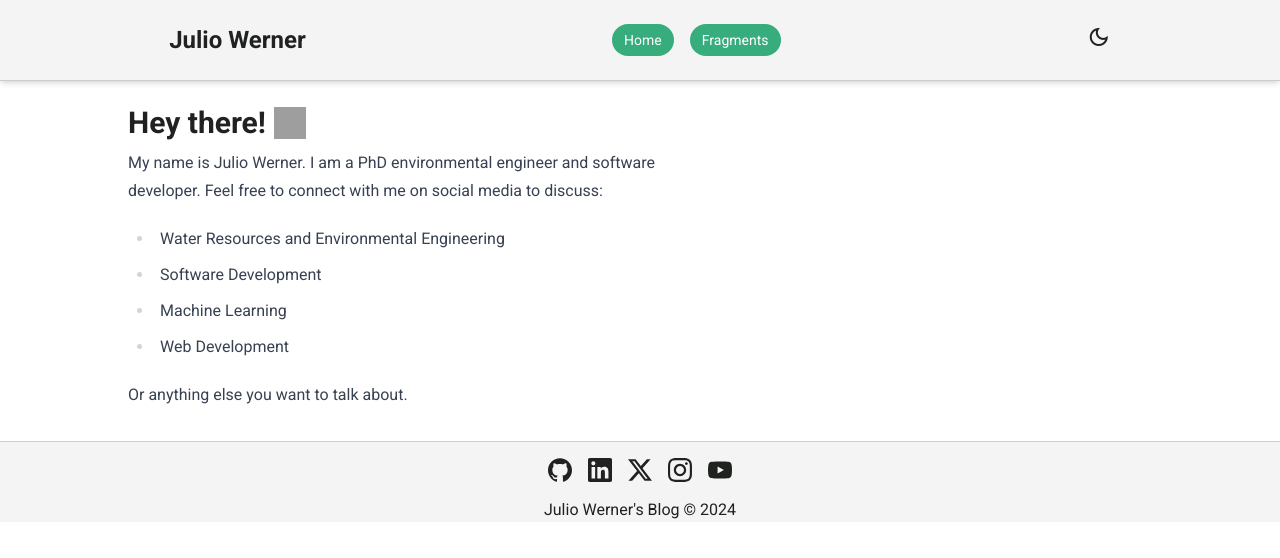
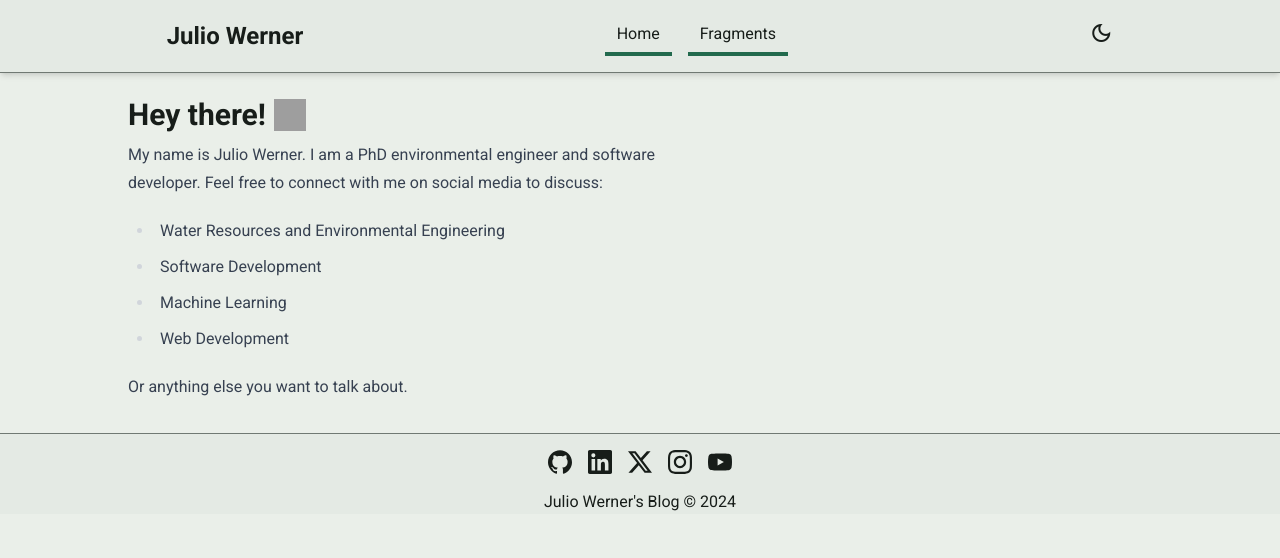
Before and after one commit to juliowerner/juliowerner.github.io, a SvelteKit app: page / in a window 1280 px wide. Shown: the top 558 px of the page. Built offline with nearby package versions, Linux system fonts and the light colour scheme; grey boxes are pictures that could not be loaded.

Commit message:
change colors

```diff
--- a/src/app.css
+++ b/src/app.css
@@ -3,52 +3,105 @@
 @tailwind utilities;
 
 :root {
-	/* Light mode by default */
-	--color-primary: 55, 172, 125;
-	--color-primary-focus: 21, 134, 88;
-	--color-primary-content: 255, 255, 255;
-
-	--color-secondary: 84, 113, 217;
-	--color-secondary-focus: 69, 94, 189;
-	--color-secondary-content: 255, 255, 255;
-
-	--color-base-100: 255, 255, 255;
-	--color-base-200: 244, 244, 245;
-	--color-base-300: 205, 205, 205;
-	--color-base-400: 183, 183, 183;
-	--color-base-content: 32, 34, 32;
-
-	--color-info: 85, 113, 218;
-	--color-info-content: 255, 255, 255;
-	--color-success: 55, 172, 125;
-	--color-success-content: 10, 53, 36;
-	--color-warning: 219, 212, 49;
-	--color-warning-content: 74, 73, 25;
-	--color-error: 192, 82, 67;
-	--color-error-content: 255, 231, 227;
+	--color-primary: 34, 106, 77;
+	--color-surface-tint: 34, 106, 77;
+	--color-on-primary: 255, 255, 255;
+	--color-primary-container: 169, 242, 204;
+	--color-on-primary-container: 0, 33, 20;
+	--color-secondary: 77, 99, 87;
+	--color-on-secondary: 255, 255, 255;
+	--color-secondary-container: 207, 233, 216;
+	--color-on-secondary-container: 10, 31, 22;
+	--color-tertiary: 61, 100, 115;
+	--color-on-tertiary: 255, 255, 255;
+	--color-tertiary-container: 192, 233, 251;
+	--color-on-tertiary-container: 0, 31, 41;
+	--color-error: 186, 26, 26;
+	--color-on-error: 255, 255, 255;
+	--color-error-container: 255, 218, 214;
+	--color-on-error-container: 65, 0, 2;
+	--color-background: 245, 251, 245;
+	--color-on-background: 23, 29, 25;
+	--color-surface: 245, 251, 245;
+	--color-on-surface: 23, 29, 25;
+	--color-surface-variant: 220, 229, 221;
+	--color-on-surface-variant: 64, 73, 67;
+	--color-outline: 112, 121, 115;
+	--color-outline-variant: 192, 201, 193;
+	--color-shadow: 0, 0, 0;
+	--color-scrim: 0, 0, 0;
+	--color-inverse-surface: 44, 50, 46;
+	--color-inverse-on-surface: 237, 242, 236;
+	--color-inverse-primary: 142, 213, 177;
+	--color-primary-fixed: 169, 242, 204;
+	--color-on-primary-fixed: 0, 33, 20;
+	--color-primary-fixed-dim: 142, 213, 177;
+	--color-on-primary-fixed-variant: 0, 82, 55;
+	--color-secondary-fixed: 207, 233, 216;
+	--color-on-secondary-fixed: 10, 31, 22;
+	--color-secondary-fixed-dim: 180, 204, 189;
+	--color-on-secondary-fixed-variant: 54, 75, 64;
+	--color-tertiary-fixed: 192, 233, 251;
+	--color-on-tertiary-fixed: 0, 31, 41;
+	--color-tertiary-fixed-dim: 165, 205, 222;
+	--color-on-tertiary-fixed-variant: 36, 76, 90;
+	--color-surface-dim: 214, 219, 214;
+	--color-surface-bright: 245, 251, 245;
+	--color-surface-container-lowest: 255, 255, 255;
+	--color-surface-container-low: 240, 245, 239;
+	--color-surface-container: 234, 239, 233;
+	--color-surface-container-high: 228, 234, 228;
+	--color-surface-container-highest: 222, 228, 222;
 }
 
 .dark {
-	--color-primary: 55, 172, 125;
-	--color-primary-focus: 21, 134, 88;
-	--color-primary-content: 255, 255, 255;
-
-	--color-secondary: 85, 113, 218;
-	--color-secondary-focus: 69, 94, 189;
-	--color-secondary-content: 255, 255, 255;
-
-	--color-base-400: 176, 176, 176;
-	--color-base-300: 121, 121, 121;
-	--color-base-200: 71, 71, 71;
-	--color-base-100: 29, 32, 29;
-	--color-base-content: 233, 239, 237;
-
-	--color-info: 133, 137, 255;
-	--color-info-content: 0, 0, 0;
-	--color-success: 55, 172, 125;
-	--color-success-content: 10, 53, 36;
-	--color-warning: 219, 212, 49;
-	--color-warning-content: 74, 73, 25;
-	--color-error: 192, 82, 67;
-	--color-error-content: 255, 231, 227;
+	--color-primary: 142, 213, 177;
+	--color-surface-tint: 142, 213, 177;
+	--color-on-primary: 0, 56, 36;
+	--color-primary-container: 0, 82, 55;
+	--color-on-primary-container: 169, 242, 204;
+	--color-secondary: 180, 204, 189;
+	--color-on-secondary: 32, 53, 42;
+	--color-secondary-container: 54, 75, 64;
+	--color-on-secondary-container: 207, 233, 216;
+	--color-tertiary: 165, 205, 222;
+	--color-on-tertiary: 6, 53, 67;
+	--color-tertiary-container: 36, 76, 90;
+	--color-on-tertiary-container: 192, 233, 251;
+	--color-error: 255, 180, 171;
+	--color-on-error: 105, 0, 5;
+	--color-error-container: 147, 0, 10;
+	--color-on-error-container: 255, 218, 214;
+	--color-background: 15, 21, 17;
+	--color-on-background: 222, 228, 222;
+	--color-surface: 15, 21, 17;
+	--color-on-surface: 222, 228, 222;
+	--color-surface-variant: 64, 73, 67;
+	--color-on-surface-variant: 192, 201, 193;
+	--color-outline: 138, 147, 140;
+	--color-outline-variant: 64, 73, 67;
+	--color-shadow: 0, 0, 0;
+	--color-scrim: 0, 0, 0;
+	--color-inverse-surface: 222, 228, 222;
+	--color-inverse-on-surface: 44, 50, 46;
+	--color-inverse-primary: 34, 106, 77;
+	--color-primary-fixed: 169, 242, 204;
+	--color-on-primary-fixed: 0, 33, 20;
+	--color-primary-fixed-dim: 142, 213, 177;
+	--color-on-primary-fixed-variant: 0, 82, 55;
+	--color-secondary-fixed: 207, 233, 216;
+	--color-on-secondary-fixed: 10, 31, 22;
+	--color-secondary-fixed-dim: 180, 204, 189;
+	--color-on-secondary-fixed-variant: 54, 75, 64;
+	--color-tertiary-fixed: 192, 233, 251;
+	--color-on-tertiary-fixed: 0, 31, 41;
+	--color-tertiary-fixed-dim: 165, 205, 222;
+	--color-on-tertiary-fixed-variant: 36, 76, 90;
+	--color-surface-dim: 15, 21, 17;
+	--color-surface-bright: 53, 59, 55;
+	--color-surface-container-lowest: 10, 15, 12;
+	--color-surface-container-low: 23, 29, 25;
+	--color-surface-container: 27, 33, 29;
+	--color-surface-container-high: 38, 43, 40;
+	--color-surface-container-highest: 48, 54, 50;
 }
--- a/src/lib/components/Button.svelte
+++ b/src/lib/components/Button.svelte
@@ -20,7 +20,7 @@
 
 <button
 	onclick={() => openLink()}
-	class="px-3 py-1.5 rounded-full text-sm bg-primary text-primary-content hover:bg-primary-focus hover:text-primary-content"
+	class="px-3 py-1.5 text-md border-b-4 border-primary text-on-surface-container hover:border-on-primary hover:font-bold"
 >
 	{props.name}
 </button>
--- a/src/lib/components/DarkModeButton.svelte
+++ b/src/lib/components/DarkModeButton.svelte
@@ -28,11 +28,11 @@
 </script>
 
 {#if darkMode}
-	<button onclick={() => (darkMode = false)}>
+	<button class="hover:text-primary hover:font-bold" onclick={() => (darkMode = false)}>
 		<span class="material-symbols-outlined">light_mode</span>
 	</button>
 {:else}
-	<button onclick={() => (darkMode = true)}>
+	<button class="hover:text-primary hover:font-bold" onclick={() => (darkMode = true)}>
 		<span class="material-symbols-outlined">dark_mode</span>
 	</button>
 {/if}
--- a/src/lib/components/Footer.svelte
+++ b/src/lib/components/Footer.svelte
@@ -4,7 +4,7 @@
 	let year = new Date().getFullYear();
 </script>
 
-<footer class="bg-base-200 border-t border-base-300 mt-8">
+<footer class="bg-surface-container-high border-t border-outline mt-8">
 	<SocialMedia />
 	<div class="my-2 text-center">
 		<span class="text-md">Julio Werner's Blog © {year}</span>
--- a/src/lib/components/Header.svelte
+++ b/src/lib/components/Header.svelte
@@ -3,12 +3,12 @@
 	import Button from './Button.svelte';
 </script>
 
-<header class="flex flex-col z-20 sticky top-0 bg-base-200 border-b border-base-300 shadow-md">
-	<div class="max-w-[1400px] mx-auto w-full flex items-center justify-around p-4 py-6">
+<header class="flex flex-col z-20 sticky top-0 bg-surface-container-high border-b border-outline shadow-md">
+	<div class="max-w-[1400px] mx-auto w-full flex items-center justify-around px-4 py-4">
 		<a href="/">
 			<h2 class="text-2xl font-bold">Julio Werner</h2>
 		</a>
-		<nav class="flex text-base items-center space-x-4">
+		<nav class="flex text-on-container items-center space-x-4">
 			<Button name="Home" href="/" />
 			<Button name="Fragments" href="/fragments" />
 		</nav>
--- a/src/lib/components/SectionWrapper.svelte
+++ b/src/lib/components/SectionWrapper.svelte
@@ -2,6 +2,6 @@
 	let { children } = $props();
 </script>
 
-<section class="mx-auto max-w-3xl xl:max-w-5xl xl:px-0 pt-4">
+<section class="mx-auto max-w-3xl xl:max-w-5xl xl:px-0 pt-4 h-full">
 	{@render children()}
 </section>
--- a/src/lib/components/SocialMedia.svelte
+++ b/src/lib/components/SocialMedia.svelte
@@ -1,5 +1,5 @@
 <div class="flex flex-row justify-center my-2">
-	<div class="flex p-2 hover:bg-primary-focus hover:text-primary-content rounded-full">
+	<div class="flex p-2 hover:text-primary rounded-full">
 		<a href="https://github.com/juliowerner">
 			<svg
 				xmlns="http://www.w3.org/2000/svg"
@@ -14,7 +14,7 @@
 			</svg>
 		</a>
 	</div>
-	<div class="flex p-2 hover:bg-primary-focus hover:text-primary-content rounded-full">
+	<div class="flex p-2 hover:text-primary rounded-full">
 		<a href="https://www.linkedin.com/in/juliowerner/">
 			<svg
 				xmlns="http://www.w3.org/2000/svg"
@@ -29,7 +29,7 @@
 			</svg>
 		</a>
 	</div>
-	<div class="flex p-2 hover:bg-primary-focus hover:text-primary-content rounded-full">
+	<div class="flex p-2 hover:text-primary rounded-full">
 		<a href="https://x.com/juliowyb">
 			<svg
 				xmlns="http://www.w3.org/2000/svg"
@@ -44,7 +44,7 @@
 			</svg></a
 		>
 	</div>
-	<div class="flex p-2 hover:bg-primary-focus hover:text-primary-content rounded-full">
+	<div class="flex p-2 hover:text-primary rounded-full">
 		<a href="https://www.instagram.com/juliowyb/">
 			<svg
 				xmlns="http://www.w3.org/2000/svg"
@@ -59,7 +59,7 @@
 			</svg>
 		</a>
 	</div>
-	<div class="flex p-2 hover:bg-primary-focus hover:text-primary-content rounded-full">
+	<div class="flex p-2 hover:text-primary rounded-full">
 		<a href="https://www.youtube.com/@JulioWerner">
 			<svg
 				xmlns="http://www.w3.org/2000/svg"
--- a/src/routes/fragments/+page.svelte
+++ b/src/routes/fragments/+page.svelte
@@ -8,7 +8,7 @@
 	<h1 class="text-3xl font-bold">Fragments</h1>
 	<p>Little pills of knowledge for further use.</p>
 	{#each data.fragments as fragment}
-		<a href={fragment.path} class="block p-4 border border-base-300 rounded-md my-2">
+		<a href={fragment.path} class="block p-4 border border-outline rounded-md my-2">
 			<div class="flex flex-row">
 				<p>{fragment.meta.date}</p>
 				{#each fragment.meta.tags as tag}
--- a/src/routes/fragments/[slug]/+page.svelte
+++ b/src/routes/fragments/[slug]/+page.svelte
@@ -6,7 +6,7 @@
 </script>
 
 <SectionWrapper>
-	<div class="p-6 border border-base-300">
+	<div class="p-6 border border-outline">
 		<h1
 			class="text-3xl font-extrabold leading-9 tracking-tight sm:text-4xl sm:leading-10 md:text-5xl md:leading-14"
 		>
--- a/tailwind.config.js
+++ b/tailwind.config.js
@@ -1,27 +1,56 @@
 /** @type {import('tailwindcss').Config} */
+import typography from '@tailwindcss/typography';
+
 const colorsTheme = {
-	primary: 'rgba(var(--color-primary))',
-	'primary-focus': 'rgba(var(--color-primary-focus))',
-	'primary-content': 'rgba(var(--color-primary-content))',
-	secondary: 'rgba(var(--color-secondary))',
-	'secondary-focus': 'rgba(var(--color-secondary-focus))',
-	'secondary-content': 'rgba(var(--color-secondary-content))',
-	base: {
-		100: 'rgba(var(--color-base-100))',
-		200: 'rgba(var(--color-base-200))',
-		300: 'rgba(var(--color-base-300))',
-		400: 'rgba(var(--color-base-400))'
-	},
-	'base-content': 'rgba(var(--color-base-content))',
-
-	info: 'rgba(var(--color-info))',
-	'info-content': 'rgba(var(--color-info-content))',
-	success: 'rgba(var(--color-success))',
-	'success-content': 'rgba(var(--color-success-content))',
-	warning: 'rgba(var(--color-warning))',
-	'warning-content': 'rgba(var(--color-warning-content))',
-	error: 'rgba(var(--color-error))',
-	'error-content': 'rgba(var(--color-error-content))'
+	'primary':'rgba(var(--color-primary))',
+	'surface-tint':'rgba(var(--color-surface-tint))',
+	'on-primary':'rgba(var(--color-on-primary))',
+	'primary-container':'rgba(var(--color-pricontainer))',
+	'on-primary-container':'rgba(var(--color-on-primary-container))',
+	'secondary':'rgba(var(--color-secondary))',
+	'on-secondary':'rgba(var(--color-on-secondary))',
+	'secondary-container':'rgba(var(--color-secondary-container))',
+	'on-secondary-container':'rgba(var(--color-on-secondary-container))',
+	'tertiary':'rgba(var(--color-tertiary))',
+	'on-tertiary':'rgba(var(--color-on-tertiary))',
+	'tertiary-container':'rgba(var(--color-tertiary-container))',
+	'on-tertiary-container':'rgba(var(--color-on-tertiary-container))',
+	'error':'rgba(var(--color-error))',
+	'on-error':'rgba(var(--color-on-error))',
+	'error-container':'rgba(var(--color-error-container))',
+	'on-error-container':'rgba(var(--color-on-error-container))',
+	'background':'rgba(var(--color-background))',
+	'on-background':'rgba(var(--color-on-background))',
+	'surface':'rgba(var(--color-surface))',
+	'on-surface':'rgba(var(--color-on-surface))',
+	'surface-variant':'rgba(var(--color-surface-variant))',
+	'on-surface-variant':'rgba(var(--color-on-surface-variant))',
+	'outline':'rgba(var(--color-outline))',
+	'outline-variant':'rgba(var(--color-outline-variant))',
+	'shadow':'rgba(var(--color-shadow))',
+	'scrim':'rgba(var(--color-scrim))',
+	'inverse-surface':'rgba(var(--color-inverse-surface))',
+	'inverse-on-surface':'rgba(var(--color-inverse-on-surface))',
+	'inverse-primary':'rgba(var(--color-inverse-primary))',
+	'primary-fixed':'rgba(var(--color-primary-fixed))',
+	'on-primary-fixed':'rgba(var(--color-on-primary-fixed))',
+	'primary-fixed-dim':'rgba(var(--color-primary-fixed-dim))',
+	'on-primary-fixed-variant':'rgba(var(--color-on-primary-fixed-variant))',
+	'secondary-fixed':'rgba(var(--color-secondary-fixed))',
+	'on-secondary-fixed':'rgba(var(--color-on-secondary-fixed))',
+	'secondary-fixed-dim':'rgba(var(--color-secondary-fixed-dim))',
+	'on-secondary-fixed-variant':'rgba(var(--color-on-secondary-fixed-variant))',
+	'tertiary-fixed':'rgba(var(--color-tertiary-fixed))',
+	'on-tertiary-fixed':'rgba(var(--color-on-tertiary-fixed))',
+	'tertiary-fixed-dim':'rgba(var(--color-tertiary-fixed-dim))',
+	'on-tertiary-fixed-variant':'rgba(var(--color-on-tertiary-fixed-variant))',
+	'surface-dim':'rgba(var(--color-surface-dim))',
+	'surface-bright':'rgba(var(--color-surface-bright))',
+	'surface-container-lowest':'rgba(var(--color-surface-container-lowest))',
+	'surface-container-low':'rgba(var(--color-surface-container-low))',
+	'surface-container':'rgba(var(--color-surface-container))',
+	'surface-container-high':'rgba(var(--color-surface-container-high))',
+	'surface-container-highest':'rgba(var(--color-surface-container-highest))',
 };
 
 export default {
@@ -154,5 +183,5 @@ export default {
 			} // Keyframes
 		} // Extend
 	},
-	plugins: [require('@tailwindcss/typography')]
+	plugins: [typography]
 };
```
Also changed, not shown: src/app.html (+9 -12 lines).
